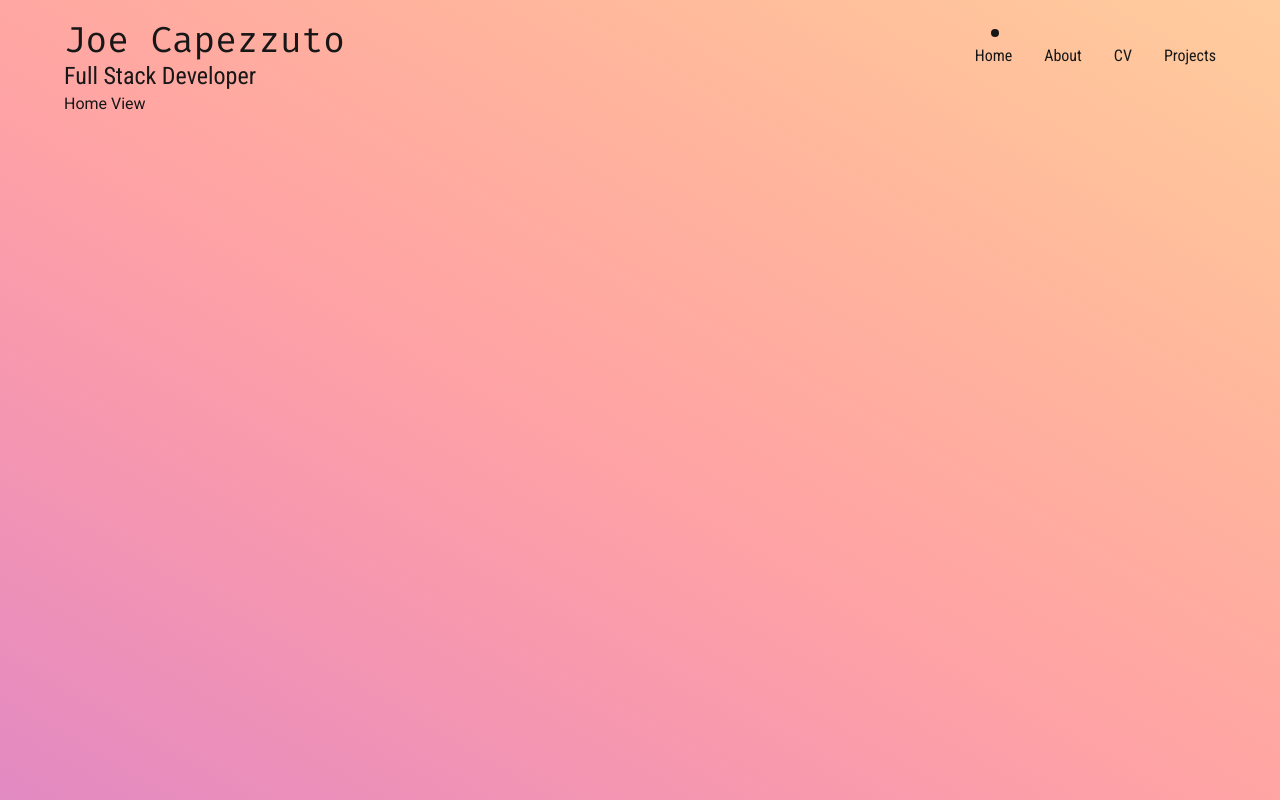
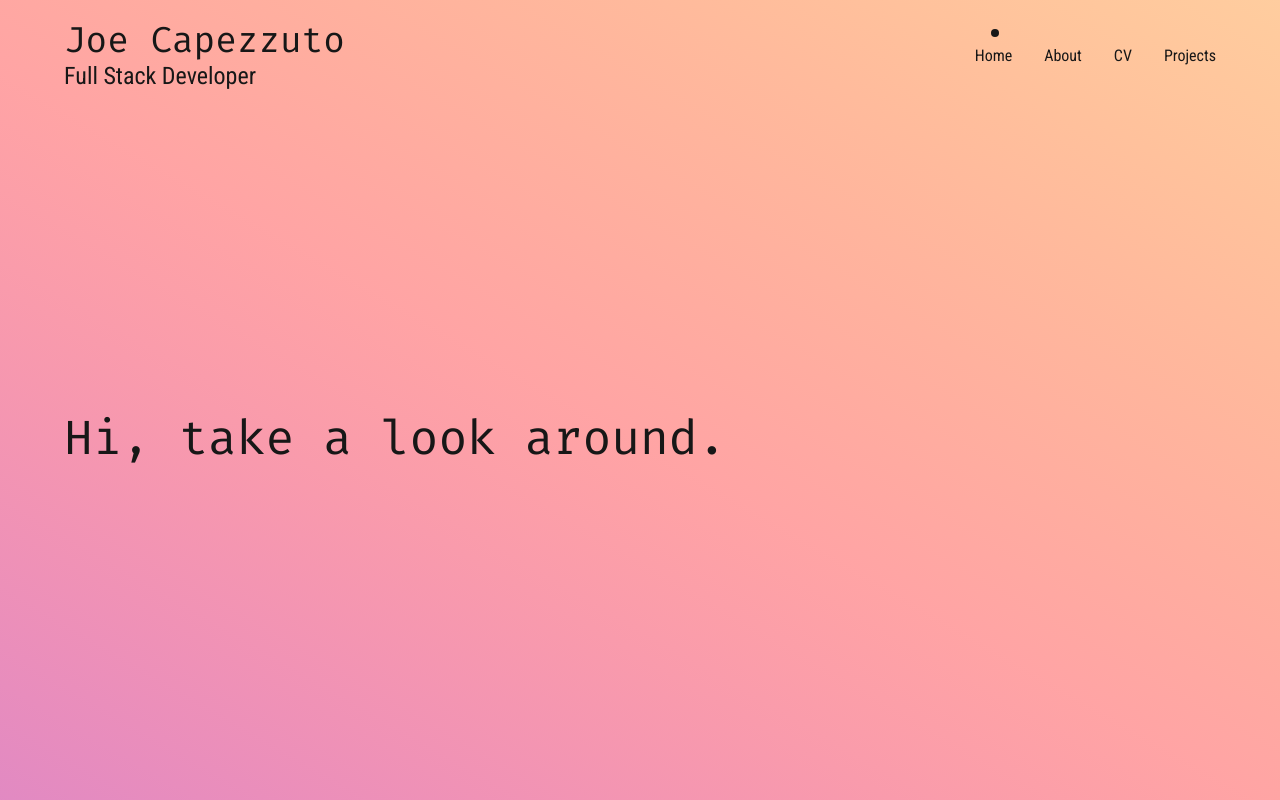
Before and after one commit to Capezzuto/portfolio-v2, a Next.js app: page / in a window 1280 px wide. Built offline with nearby package versions, Linux system fonts and the light colour scheme.

Commit message:
Create home page layout

```diff
--- a/src/app/(static)/layout.tsx
+++ b/src/app/(static)/layout.tsx
@@ -4,9 +4,9 @@ import Header from './_components/Header';
 const StaticLayout = ({ children }: { children: React.ReactNode }) => {
 	return (
 		<div className='dynamic-background'>
-			<div className='max-w-xl md:max-w-2xl lg:max-w-4xl xl:max-w-6xl min-h-screen mx-auto px-4 md:px-0'>
+			<div className='max-w-xl md:max-w-2xl lg:max-w-4xl xl:max-w-6xl min-h-screen mx-auto px-4 md:px-0 flex flex-col flex-start'>
 				<Header />
-				<main>{children}</main>
+				<main className='flex-1 flex'>{children}</main>
 			</div>
 		</div>
 	);
--- a/src/app/(static)/page.tsx
+++ b/src/app/(static)/page.tsx
@@ -1,6 +1,12 @@
 import React from 'react';
 const HomePage = () => {
-	return <div className='home-page'>Home View</div>;
+	return (
+		<div className='home-page self-center'>
+			<h1 className='font-(family-name:--font-fira-code) text-3xl md:text-4xl lg:text-5xl pb-4'>
+				Hi, take a look around.
+			</h1>
+		</div>
+	);
 };
 
 export default HomePage;
```
